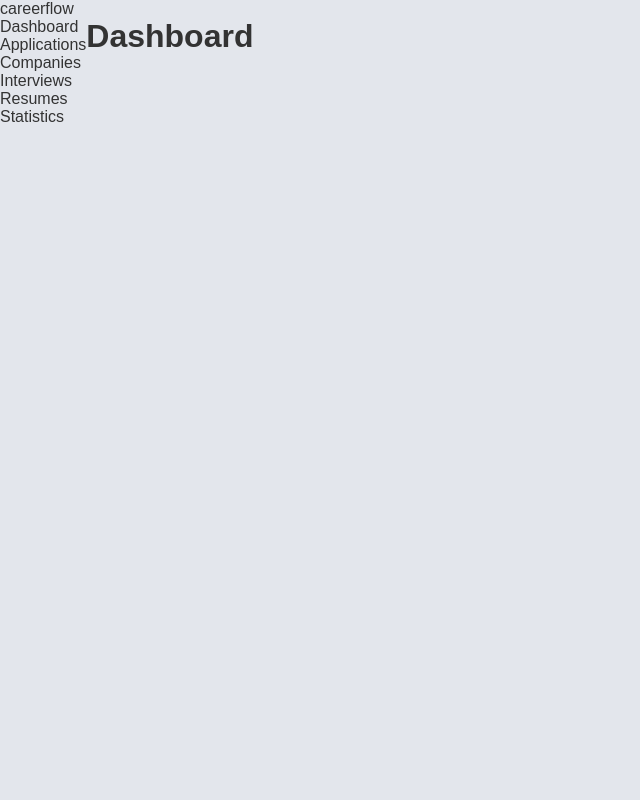
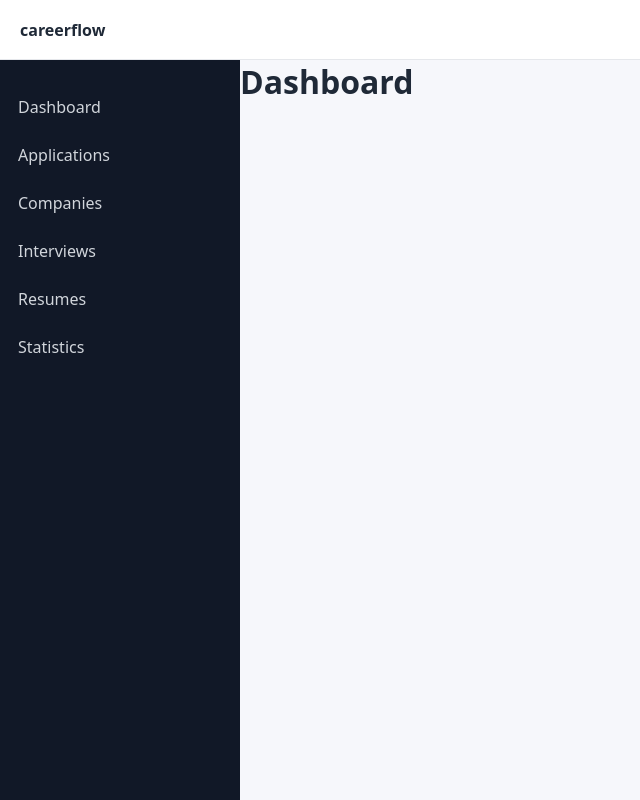
Before and after one commit to Suryansh-Paul/careerflow, a React (Vite) app: page / in a window 1280 px wide. Shown: the whole page, without its empty margins (0-640 px from the left). Built offline with nearby package versions, Linux system fonts and the light colour scheme.

Commit message:
Add base layout styling for dashboard structure

```diff
--- a/src/index.css
+++ b/src/index.css
@@ -1,21 +1,82 @@
+/* RESET */
 * {
   margin: 0;
   padding: 0;
   box-sizing: border-box;
+  font-family: system-ui, -apple-system, Segoe UI, Roboto, Arial, sans-serif;
 }
 
 body {
-  font-family: Arial, Helvetica, sans-serif;
-  background-color: #e3e6ec;
-  color: #333;
+  background-color: #f6f7fb;
+  color: #1f2937;
 }
 
-a {
-  text-decoration: none;
-  color: inherit;
+/* APP WRAPPER */
+#container {
+  min-height: 100vh;
+  display: flex;
+  flex-direction: column;
 }
 
-button {
-  font: inherit;
-  cursor: pointer;
+/* MAIN LAYOUT (SIDEBAR + CONTENT) */
+#main {
+  display: flex;
+  flex: 1;
 }
+
+/* SIDEBAR */
+aside {
+  width: 240px;
+  background-color: #111827;
+  color: #ffffff;
+  padding: 20px 0;
+  min-height: calc(100vh - 60px);
+}
+
+/* SIDEBAR LIST */
+aside ul {
+  list-style: none;
+}
+
+aside li {
+  margin: 6px 0;
+}
+
+/* LINKS */
+aside a {
+  display: block;
+  padding: 10px 18px;
+  color: #d1d5db;
+  text-decoration: none;
+  border-radius: 6px;
+  transition: background-color 0.2s ease;
+}
+
+/* SIMPLE HOVER (NOT OVERDONE) */
+aside a:hover {
+  background-color: #1f2937;
+  color: #ffffff;
+}
+
+/* ACTIVE FEEL (BASIC) */
+aside a:active {
+  transform: scale(0.98);
+}
+
+/* MAIN CONTENT AREA */
+main,
+#content {
+  flex: 1;
+  padding: 20px;
+}
+
+/* NAVBAR */
+nav {
+  height: 60px;
+  background-color: #ffffff;
+  border-bottom: 1px solid #e5e7eb;
+  display: flex;
+  align-items: center;
+  padding: 0 20px;
+  font-weight: 600;
+}
```
